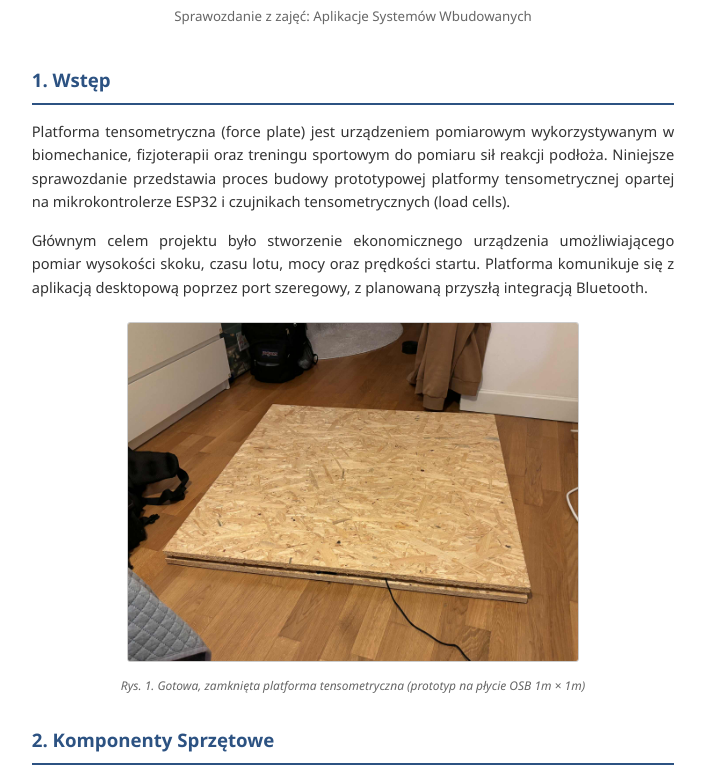
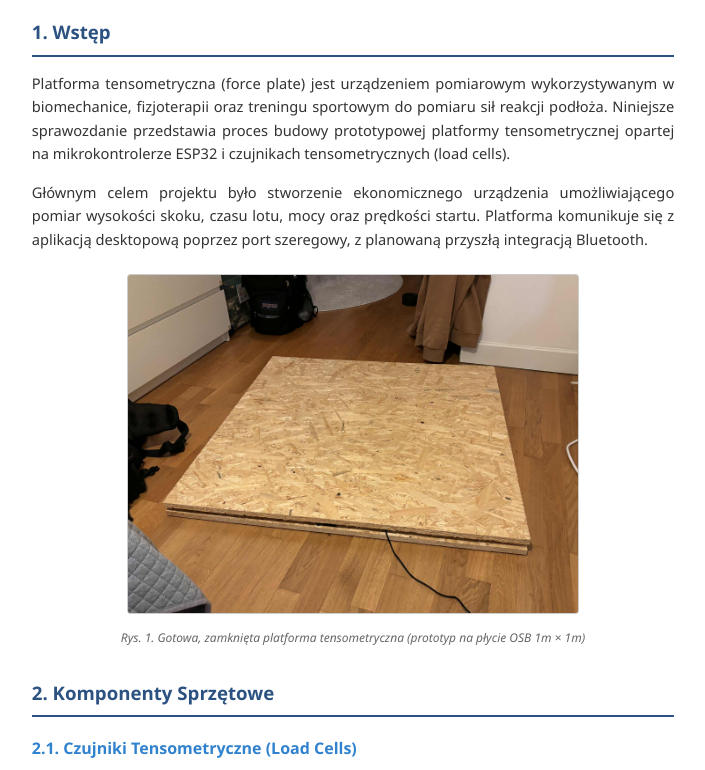
Before and after one commit to citrustiara/website, a plain HTML site: page sprawozdanie.html in a window 1280 px wide. Shown: the part 131-901 px from the top of the page, without its empty margins (287-992 px from the left). Drawn offline with Linux system fonts and the light colour scheme.

Commit message:
removed some stuff

```diff
--- a/sprawozdanie.html
+++ b/sprawozdanie.html
@@ -171,7 +171,6 @@
 <body>
 
     <h1>Budowa Platformy Tensometrycznej</h1>
-    <p class="author">Sprawozdanie z zajęć: Aplikacje Systemów Wbudowanych</p>
 
     <h2>1. Wstęp</h2>
     <p>
```
